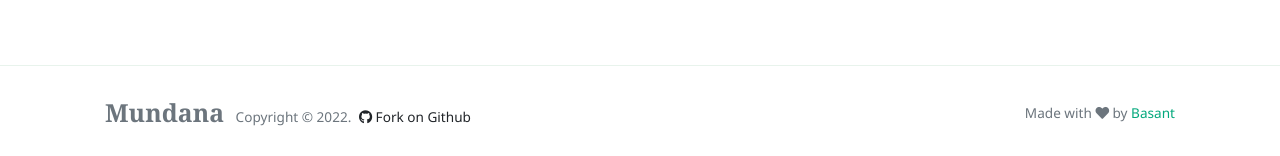
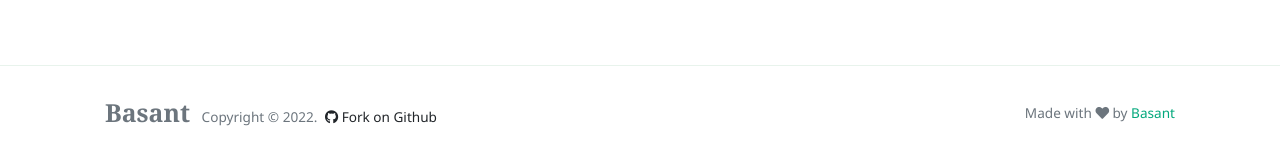
Before and after one commit to tara61062/tara61062.github.io, a Jekyll site: the page built from index.html, in a window 1280 px wide and 900 px high, scrolled down 1707 px. Shown: the part 741-897 px from the top of the window. Built offline with Jekyll 4.4.1, drawn with Linux system fonts in a browser that asks for light colours; nearby versions of some CDN libraries; the list of posts is cut into pages by our own code.

Commit message:
Update default.html

```diff
--- a/_layouts/default.html
+++ b/_layouts/default.html
@@ -86,11 +86,11 @@
         <div class="container">
         <div class="row align-items-center justify-content-between">
             <div>
-                <span class="navbar-brand mr-2 mb-0"><strong>Mundana</strong></span>
+                <span class="navbar-brand mr-2 mb-0"><strong>Basant</strong></span>
                 <span>Copyright © <script>document.write(new Date().getFullYear())</script>.</span>
 
                 <!--  Github Repo Star Btn-->
-                <a class="text-dark ml-1" target="_blank" href="https://github.com/wowthemesnet/mundana-theme-jekyll"><i class="fab fa-github"></i> Fork on Github</a>
+                <a class="text-dark ml-1" target="_blank" href="https://github.com/tara61062"><i class="fab fa-github"></i> Fork on Github</a>
 
             </div>
             <div>
```
